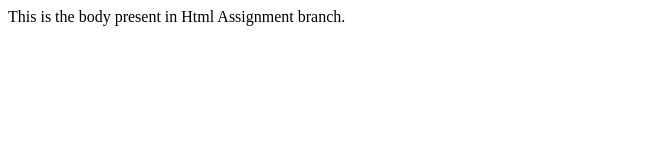
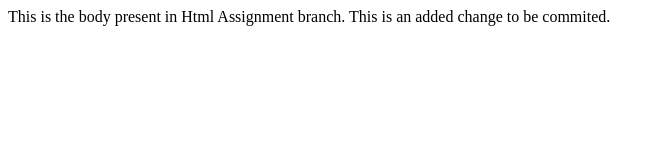
Before and after one commit to rutu14/freshersbatch-oct16, a plain HTML site: page index.html in a window 1280 px wide. Shown: the whole page, without its empty margins (0-665 px from the left). Drawn offline with Linux system fonts and the light colour scheme.

Commit message:
Made some changes in index file

```diff
--- a/index.html
+++ b/index.html
@@ -8,5 +8,6 @@
 </head>
 <body>
     This is the body present in Html Assignment branch.
+    This is an added change to be commited.
 </body>
 </html>
```
